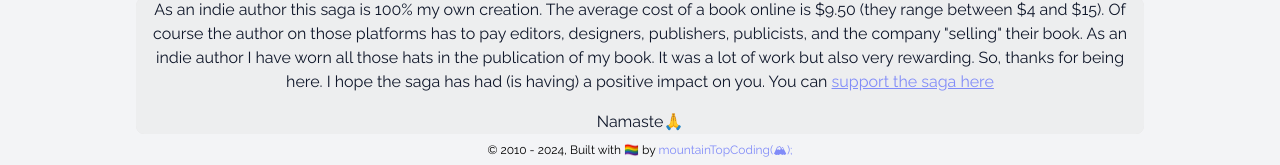
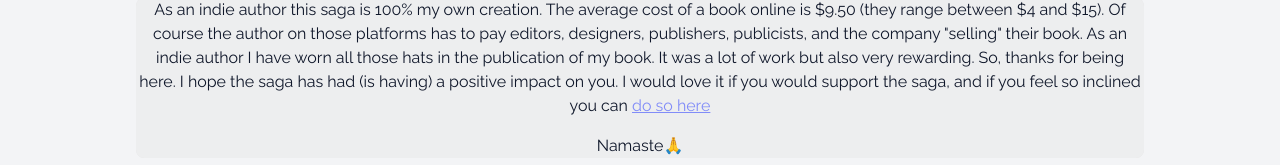
Before and after one commit to Isaac-Tait/novelSplashPage, a Next.js app: page /support in a window 1280 px wide. Shown: the part 387-552 px from the top of the page. Built offline with nearby package versions, Linux system fonts and the light colour scheme; a web font is replaced by a local one; what tailwindcss-hero-patterns would draw is missing.

Commit message:
chore: update support messaging 🌮

```diff
--- a/src/pages/support.js
+++ b/src/pages/support.js
@@ -65,12 +65,13 @@ export default function Support() {
               &quot;selling&quot; their book. As an indie author I have worn all
               those hats in the publication of my book. It was a lot of work but
               also very rewarding. So, thanks for being here. I hope the saga
-              has had (is having) a positive impact on you. You can{" "}
+              has had (is having) a positive impact on you. I would love it if
+              you would support the saga, and if you feel so inclined you can{" "}
               <Link
                 href="https://buymeacoffee.com/isaactait"
                 className="text-indigo-400 underline hover:no-underline hover:text-indigo-500"
               >
-                support the saga here
+                do so here
               </Link>
             </p>
             <p className="font-serif text-slate-900 text-center mt-4">
```
